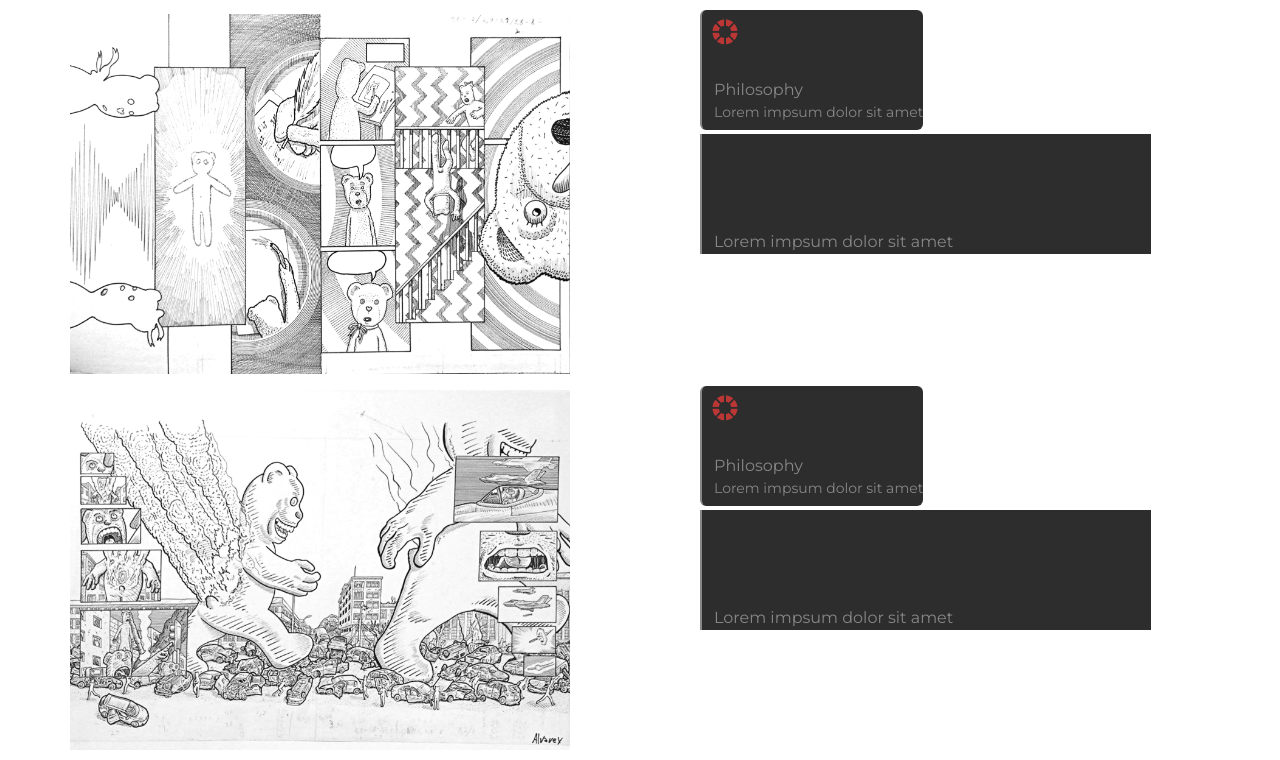
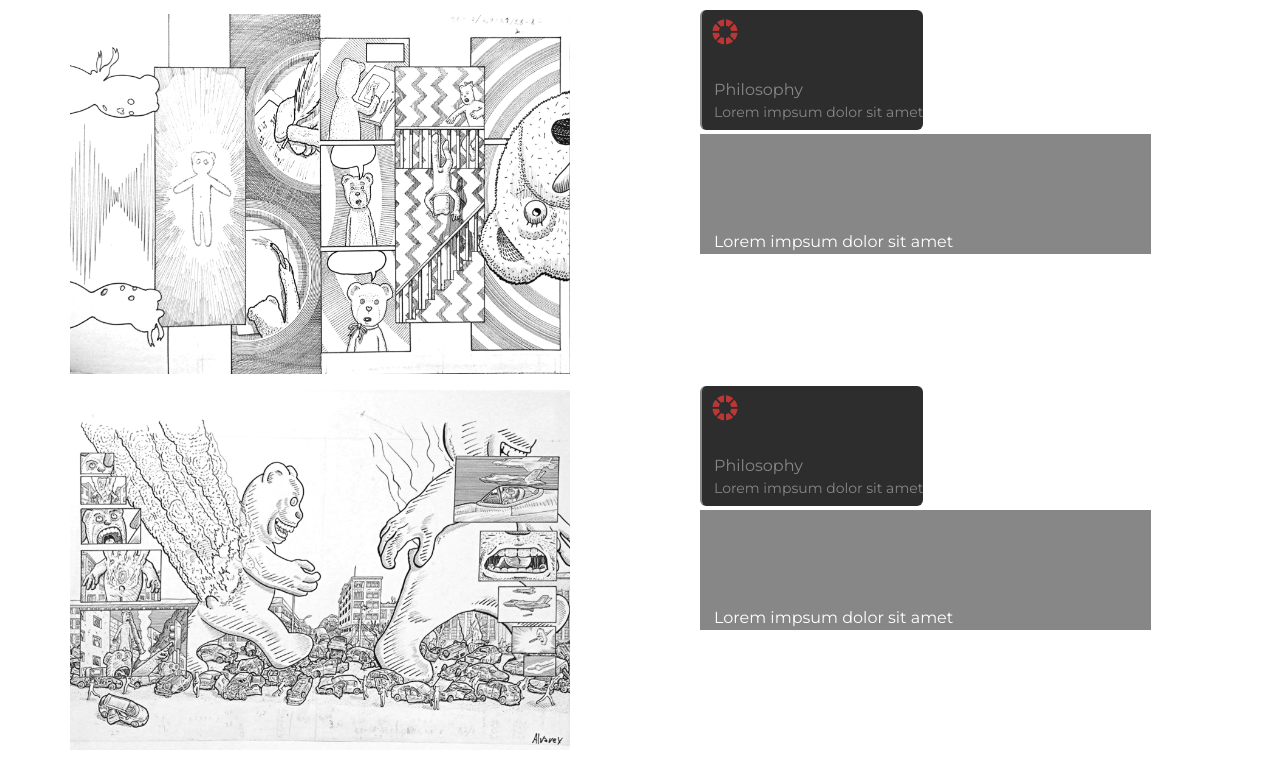
Before and after one commit to Najdorf12/gallery-app, a React (Vite) app: page /BisyLorem in a window 1280 px wide. Shown: the part 1100-1860 px from the top of the page. Built offline with nearby package versions, Linux system fonts and the light colour scheme.

Commit message:
add styles

```diff
--- a/src/components/GalleryArtist.jsx
+++ b/src/components/GalleryArtist.jsx
@@ -38,7 +38,7 @@ const GalleryArtist = ({ obra }) => {
               </p>
             </div>
 
-            <div className="col-span-2 w-full bg-blackCustom border-l-[2px] border-grayCustom pl-3 font-text2 flex items-end text-grayCustom">
+            <div className="col-span-2 w-full bg-grayCustom border-l-[2px] border-grayCustom pl-3 font-text2 flex items-end text-whiteCustom">
               {obra?.description?.detail5}
             </div>
           </div>
```
